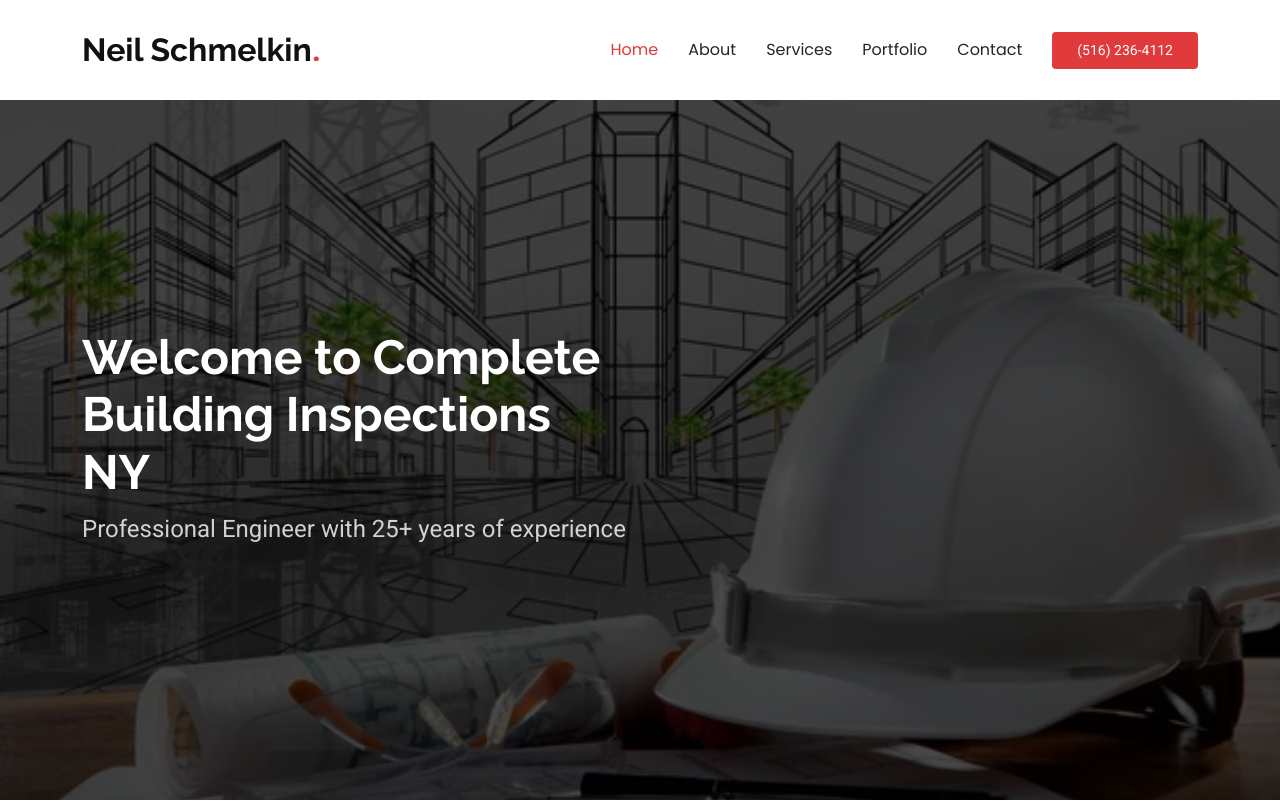
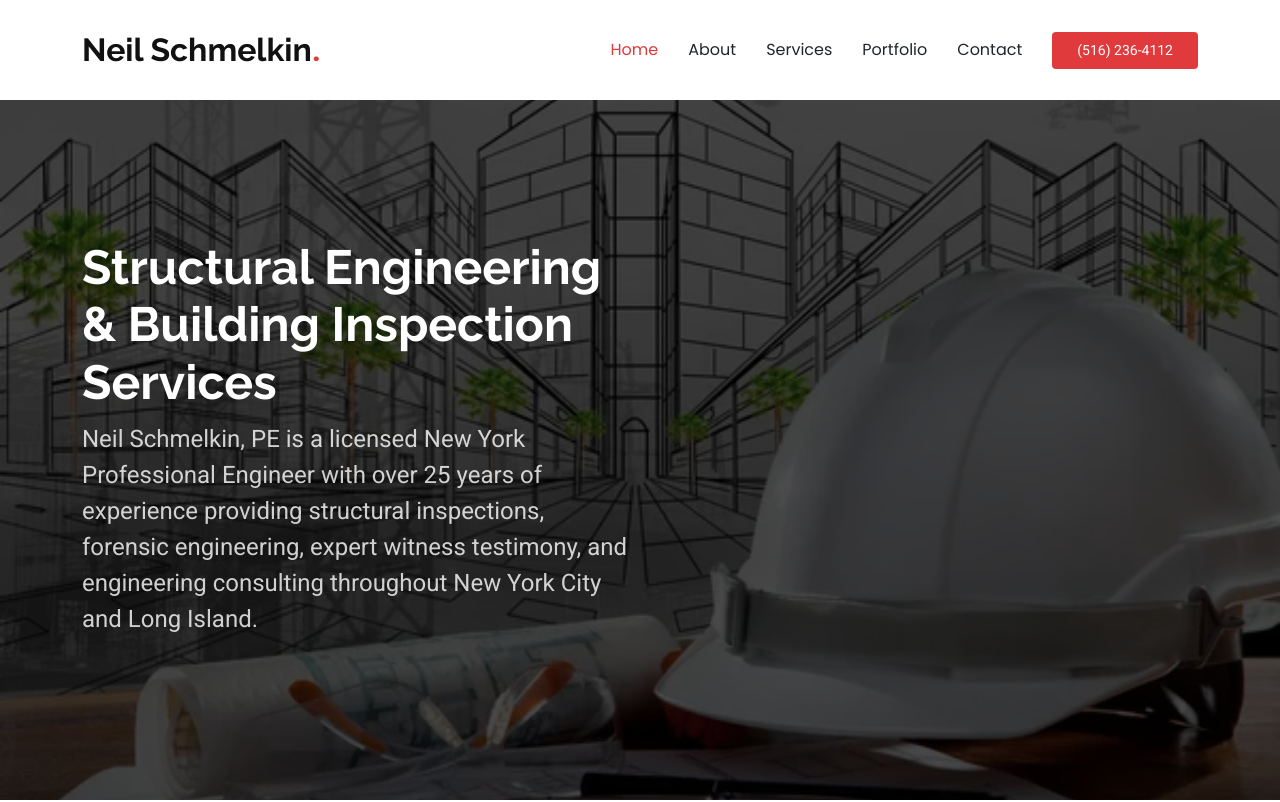
Before and after one commit to evanschmelkin/neilschmelkin.com, a plain HTML site: page index.html in a window 1280 px wide. Shown: the top 802 px of the page. Drawn offline with Linux system fonts and the light colour scheme.

Commit message:
shoukd be good for now

```diff
--- a/index.html
+++ b/index.html
@@ -123,9 +123,9 @@
       <div class="container">
         <div class="row">
           <div class="col-lg-6">
-            <h2 data-aos="fade-up" data-aos-delay="100">Welcome to Complete Building Inspections NY
+            <h2 data-aos="fade-up" data-aos-delay="100">Structural Engineering & Building Inspection Services
             </h2>
-            <p data-aos="fade-up" data-aos-delay="200">Professional Engineer with 25+ years of experience</p>
+            <p data-aos="fade-up" data-aos-delay="200">Neil Schmelkin, PE is a licensed New York Professional Engineer with over 25 years of experience providing structural inspections, forensic engineering, expert witness testimony, and engineering consulting throughout New York City and Long Island.</p>
             <div class="d-flex mt-4" data-aos="fade-up" data-aos-delay="300">
 <!--              <a href="#about" class="btn-get-started">Get Started</a>-->
 <!--              <a href="https://www.youtube.com/watch?v=Y7f98aduVJ8" class="glightbox btn-watch-video d-flex align-items-center"><i class="bi bi-play-circle"></i><span>Watch Video</span></a>-->
```
